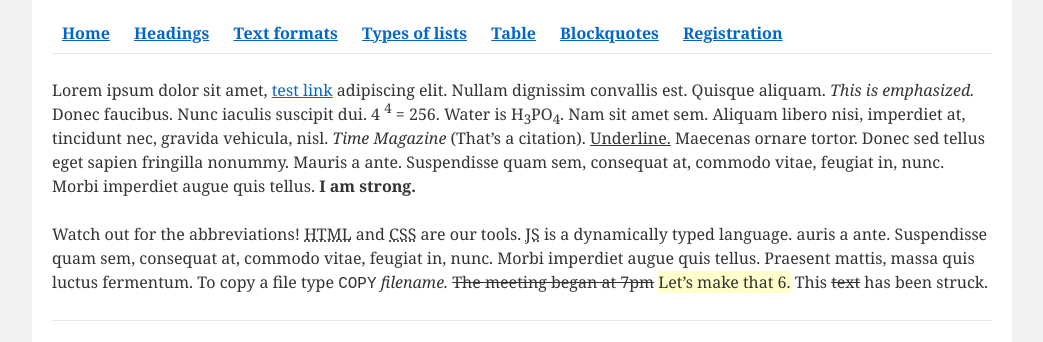
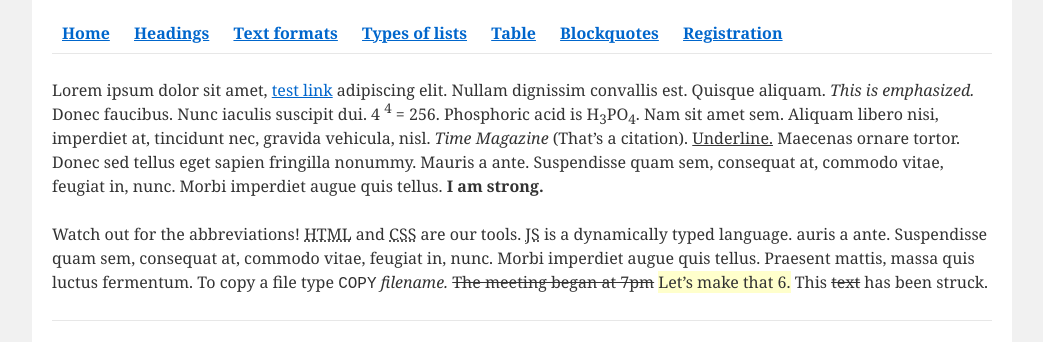
Before and after one commit to northnetu/FL-12, a plain HTML site: page FL12_HW1/homework/index.html in a window 1280 px wide. Shown: the part 225-567 px from the top of the page, without its empty margins (118-1161 px from the left). Drawn offline with Linux system fonts and the light colour scheme.

Commit message:
modified:   FL12_HW1/homework/index.html

```diff
--- a/FL12_HW1/homework/index.html
+++ b/FL12_HW1/homework/index.html
@@ -30,7 +30,7 @@
             <i>This is emphasized.</i>
             Donec faucibus. Nunc iaculis suscipit dui. 4
             <sup>4</sup> = 256.
-            Water is H<sub>3</sub>PO<sub>4</sub>.
+            Phosphoric acid is H<sub>3</sub>PO<sub>4</sub>.
             Nam sit amet sem. Aliquam libero nisi, imperdiet at, tincidunt nec, gravida vehicula, nisl.
             <i>Time Magazine</i>
             (That’s a citation).
```
